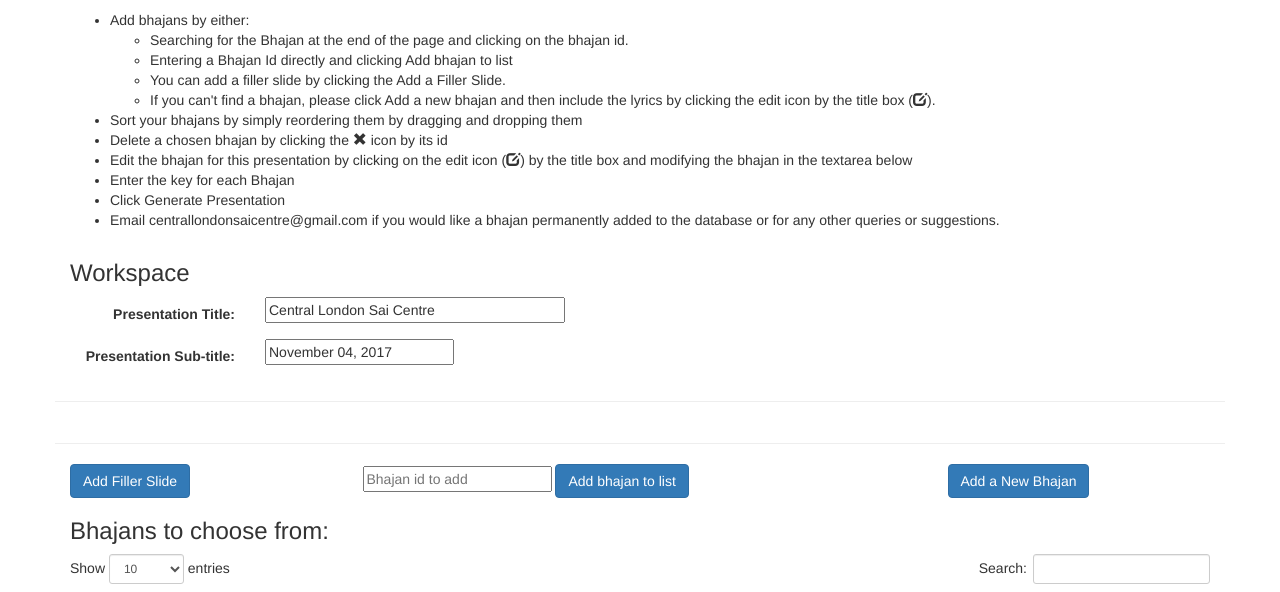
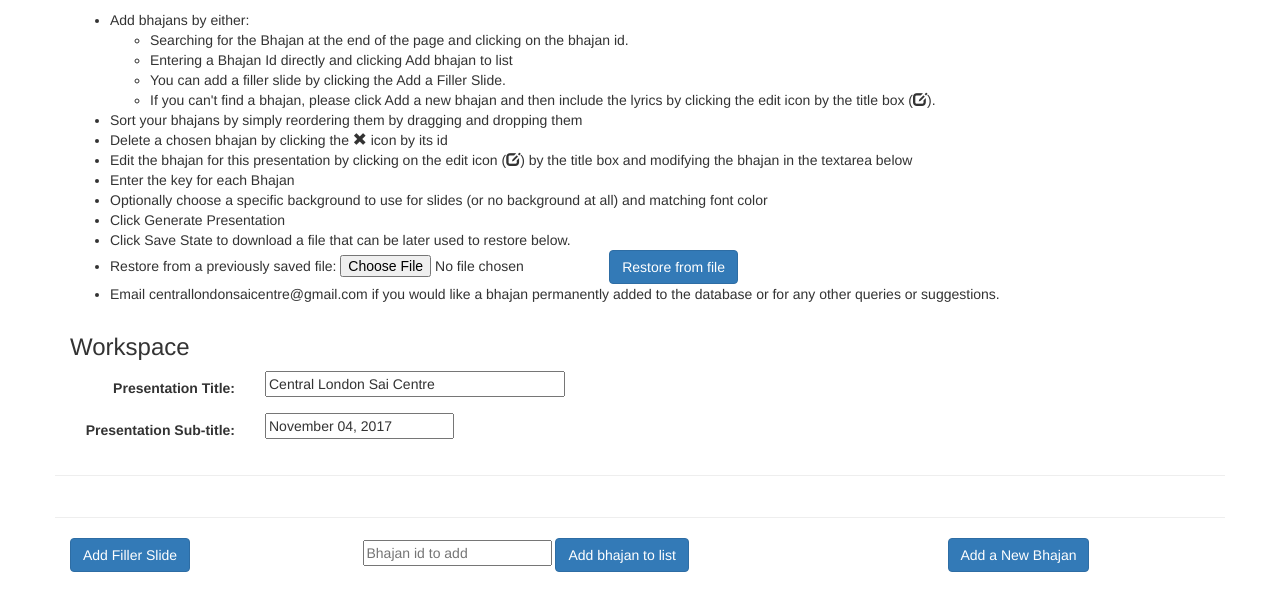
Before and after one commit to riteshreddyr/bhajanpresentationmaker, a Flask app: page /presentationmanager in a window 1280 px wide. Shown: the part 158-750 px from the top of the page. Run offline with Flask 2, Linux system fonts and the light colour scheme; some libraries are stand-ins or nearby versions.

Commit message:
Restore properly from saved state.

```diff
--- a/controllers/PresentationManager.py
+++ b/controllers/PresentationManager.py
@@ -18,7 +18,25 @@ def presentation_add_and_sort():
     bhajans = sorted(bhajans, key=lambda x: x['name'])
     title = "Central London Sai Centre"
     subtitle = date.today().strftime("%B %d, %Y")
-    return render_template('presentationmanager.html', bhajans=bhajans, title=title, subtitle=subtitle)
+    return render_template('presentationmanager.html', bhajans=bhajans, title=title, subtitle=subtitle, bhajans_saved="[]")
+
+@app.route("/presentationmanager/restoreState", methods=["POST"])
+def restore_state():
+    bhajans = BhajanModel.get_all_bhajans()
+    bhajans = sorted(bhajans, key=lambda x: x['name'])
+    saved_state = request.files.get('saved_state')
+    if not saved_state:
+        return abort(400)
+    saved_state_filename = os.path.join(app.config['UPLOAD_FOLDER'], secure_filename(saved_state.filename))
+    saved_state.save(saved_state_filename)
+    with open(saved_state_filename) as saved_state_file:
+        json_data = json.load(saved_state_file)
+        slide_title = json_data["title"]
+        subtitle = json_data["subtitle"]
+        bhajans_saved = json_data["bhajans"]
+    bhajans_saved = json.dumps(bhajans_saved)
+    os.remove(saved_state_filename)
+    return render_template('presentationmanager.html', bhajans=bhajans, title=slide_title, subtitle=subtitle, bhajans_saved=bhajans_saved)
 
 def allowed_file(filename):
     return '.' in filename and \
--- a/templates/presentationmanager.html
+++ b/templates/presentationmanager.html
@@ -21,11 +21,21 @@
             <li>Delete a chosen bhajan by clicking the <span class="glyphicon glyphicon-remove" aria-hidden="true"></span> icon by its id</li>
             <li>Edit the bhajan for this presentation by clicking on the edit icon (<span class='glyphicon glyphicon-edit' aria-hidden='true'></span>) by the title box and modifying the bhajan in the textarea below</li>
             <li>Enter the key for each Bhajan</li>
+            <li>Optionally choose a specific background to use for slides (or no background at all) and matching font color</li>
             <li>Click Generate Presentation</li>
+            <li>Click Save State to download a file that can be later used to restore below.</li>
+            <li>
+                <form enctype="multipart/form-data" method="post" action="/presentationmanager/restoreState" class="form-inline" >
+                    Restore from a previously saved file:
+                    <input style="display:inline;" accept="text/json" type="file" name="saved_state" id="saved_state"/>
+                    <input type="submit" class="btn btn-primary" value="Restore from file"/>
+                </form>
+            </li>
             <li>Email centrallondonsaicentre@gmail.com if you would like a bhajan permanently added to the database or for any other queries or suggestions.</li>
         </ul>
     </div>
 </div>
+
 <div class="row">
     <div class="col-md-12">
         <form enctype="multipart/form-data" method="post"
@@ -33,7 +43,7 @@
             <h3>Workspace</h3>
             <div class="form-group">
                 <label for="slideTitle" class="col-sm-2 control-label">Presentation Title: </label>
-                <div class="col-sm-10">
+                <div class="col-md-10">
                     <input type="text" name="slideTitle" id="slideTitle" style="width:300px;" value="{{title}}"/>
                 </div>
             </div>
@@ -214,7 +224,15 @@
             }
         });
     }
-    function addBhajanToPage(id, title, bhajan) {
+    function restoreIfNeeded() {
+        var bhajans = {{ bhajans_saved | safe }}
+        for (i = 0; i < bhajans.length; i++) {
+            bhajan = bhajans[i];
+            addBhajanToPage(bhajan.id, bhajan.title, bhajan.bhajan_text_adjusted, bhajan.gender, bhajan.key);
+        }
+    }
+    restoreIfNeeded();
+    function addBhajanToPage(id, title, bhajan, gender="", key="") {
         $('#divOfBhajans').css('display', 'block');
 
         deleteLink = '<a class="deleteLink" href="#"><span \
@@ -238,8 +256,8 @@
                                 <span class='glyphicon glyphicon-edit' aria-hidden='true'></span></a></td> \
             <input type='hidden' value='' name='bhajan_id' id='bhajan_id'/> \
             <input type='hidden' value='' name='bhajan' id='bhajan'/> \
-            <td><select name='gender'><option></option><option>M</option><option>F</option></select></td> \
-            <td><input type='text' name='key' /> </td> </tr>";
+            <td><select name='gender'><option></option><option " + (gender == 'M' ? 'selected' :'') +" >M</option><option " + (gender == 'F' ? 'selected' :'') +" >F</option></select></td> \
+            <td><input type='text' name='key' value='" + key + "' /> </td> </tr>";
             $('#presentationIndex > tbody:last-child').append(html)
             tr = $('#presentationIndex > tbody:last-child tr').last()
             tr.find('td').first().prepend(id + " ")
```
